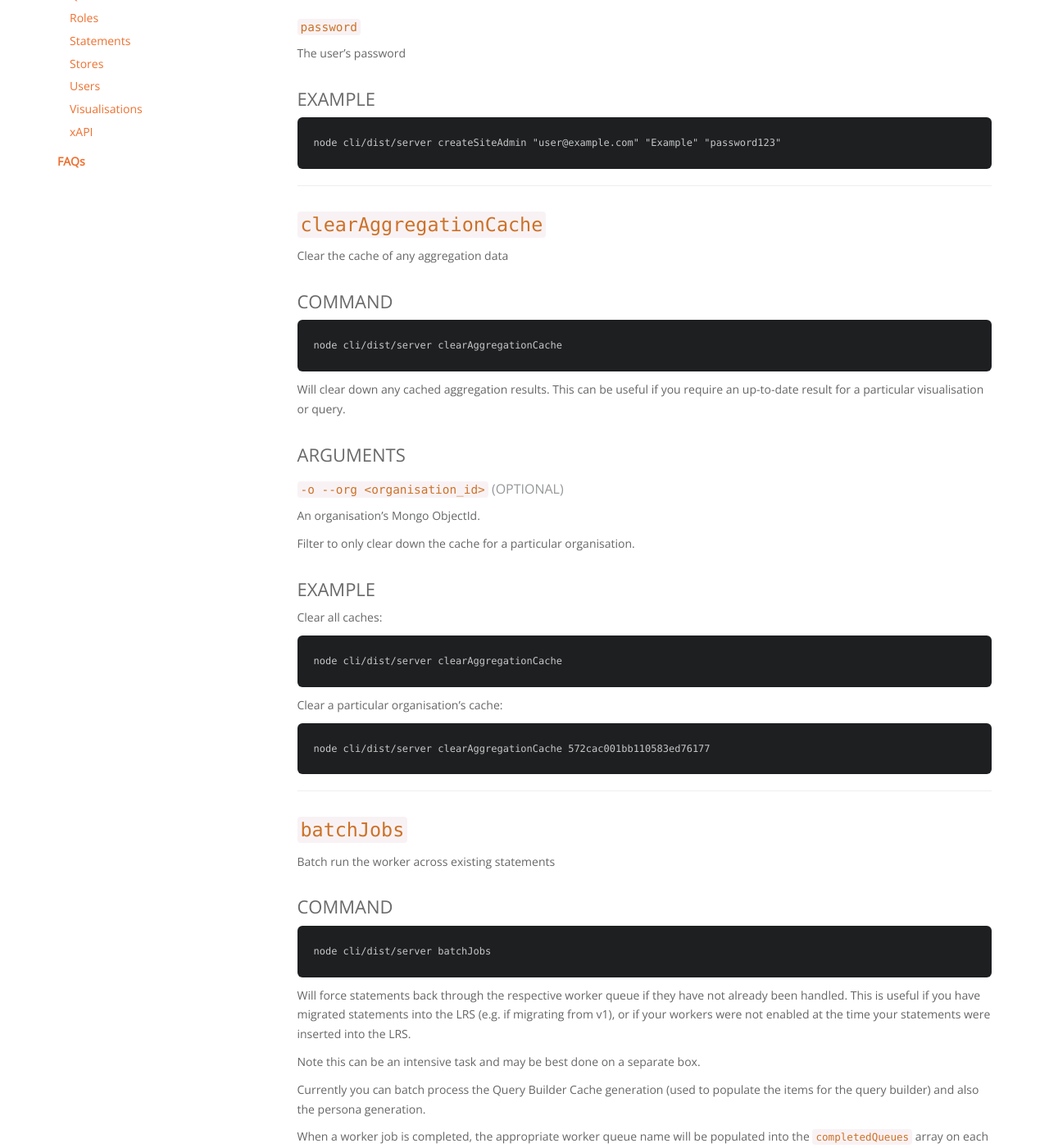
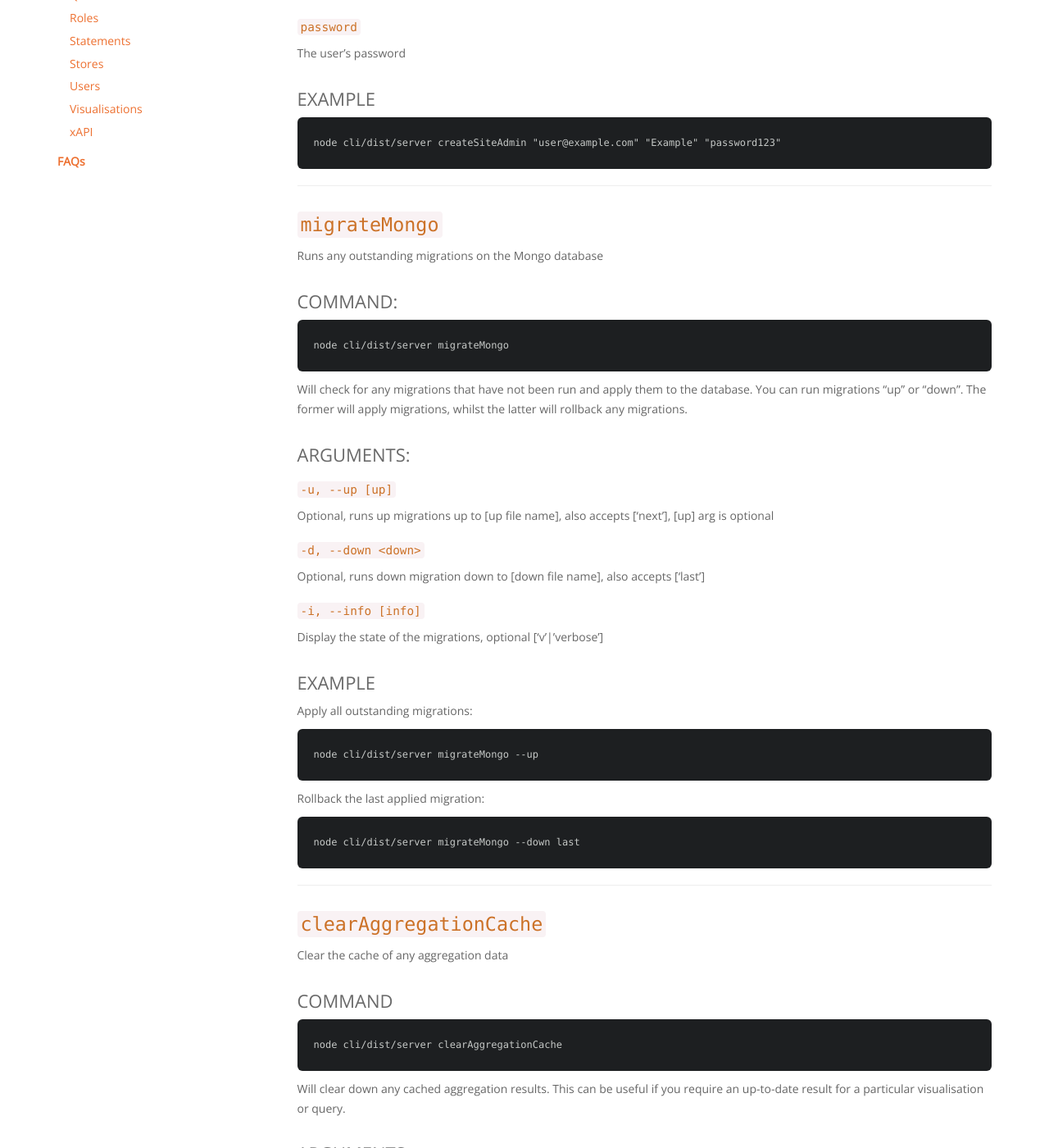
Before and after one commit to LearningLocker/docs, a Jekyll site: the page built from src/guides-cli.md, in a window 1280 px wide and 1400 px high, scrolled down 922 px. Shown: the whole window at 82% size. Built offline with Jekyll 4.4.1, drawn with Linux system fonts in a browser that asks for light colours; nearby versions of some CDN libraries; our own code applies the rules of GitHub Pages for plain Markdown files.

Commit message:
Migrations CLI

````diff
--- a/src/guides-cli.md
+++ b/src/guides-cli.md
@@ -36,6 +36,41 @@ The user's password
 ### Example
 ```
 node cli/dist/server createSiteAdmin "user@example.com" "Example" "password123"
+```
+___
+
+## `migrateMongo`
+
+Runs any outstanding migrations on the Mongo database
+
+### Command:
+```sh
+node cli/dist/server migrateMongo
+```
+
+Will check for any migrations that have not been run and apply them to the database. You can run migrations "up" or "down". The former will apply migrations, whilst the latter will rollback any migrations.
+
+### Arguments:
+#### `-u, --up [up]`
+Optional, runs up migrations up to [up file name], also accepts ['next'], [up] arg is optional
+
+#### `-d, --down <down>`
+Optional, runs down migration down to [down file name], also accepts ['last']
+
+#### `-i, --info [info]`
+Display the state of the migrations, optional ['v'|'verbose']
+
+### Example
+Apply all outstanding migrations:
+
+```
+node cli/dist/server migrateMongo --up
+```
+
+Rollback the last applied migration:
+
+```
+node cli/dist/server migrateMongo --down last
 ```
 ___
 
````
